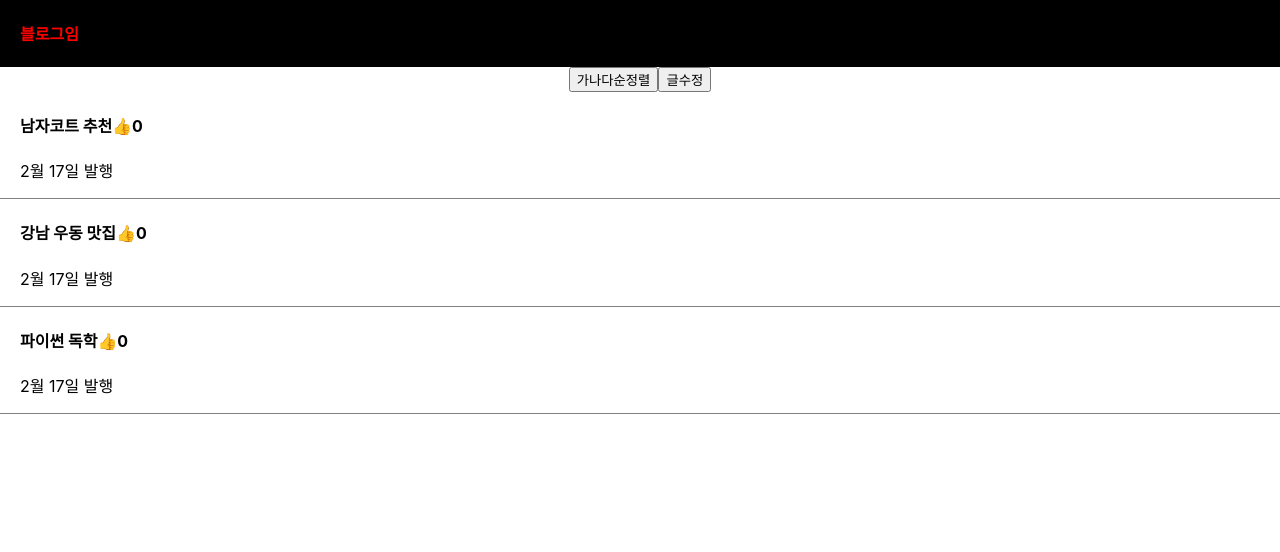
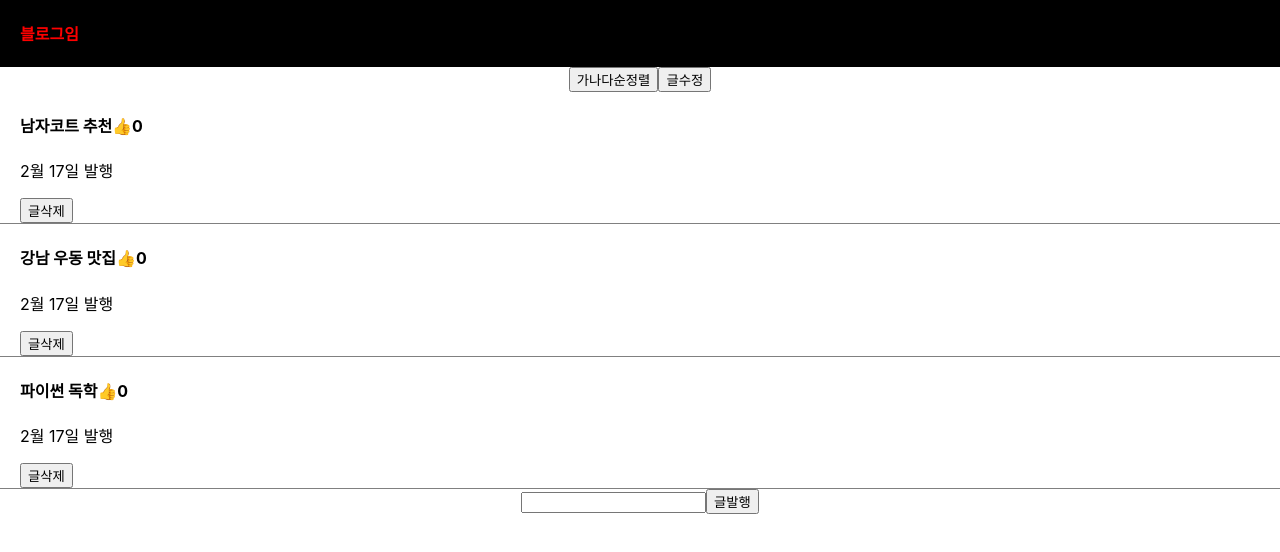
Before and after one commit to kwon6504/React-Study, a React (Create React App) app: page / in a window 1280 px wide. Shown: the top 552 px of the page. Built offline with nearby package versions, Linux system fonts and the light colour scheme.

Commit message:
input태그 기능 및 배열추가삭제

```diff
--- a/src/App.js
+++ b/src/App.js
@@ -42,6 +42,9 @@ function App() {
   // [1,2,3].map(function(){
   //   return '112233';
   // })
+
+  let [title, setTitle] = useState(0);
+  let [입력값, 입력값변경] = useState('');
 
   return (
     <div className="App">
@@ -89,23 +92,44 @@ function App() {
         글제목.map(function (a, i) {
           return (
             <div className='list' key={i}>
-              <h4 onClick={() => { setModal(!modal) }}>{글제목[i]}
-                <span onClick={() => {
+              <h4 onClick={() => { setModal(!modal); setTitle(i) }}>{글제목[i]}
+                <span onClick={(e) => {
+                  // 상위html로 퍼지는 이벤트 버블링을 막고싶으면 e.stopPropagation()를 추가하면된다.
+                  e.stopPropagation();
                   let up = [...따봉];
                   up[i] = up[i]+1;
                   따봉변경(up);
                  }}>👍</span>{따봉[i]}
               </h4>
               <p>2월 17일 발행</p>
+              <button onClick={(e)=>{
+                let remove = [...글제목];
+                remove.splice(i,1);
+                글제목변경(remove);
+              }}>글삭제</button>
             </div>
           )
         })
       }
 
+      {/* <input> 태그
+      뭔가 입력시 코드실행하고 싶으면 onChange/onInput */}
+      <input onChange={(e)=>{ 입력값변경(e.target.value);
+        console.log(입력값);
+        }}></input>
+      <button onClick={()=>{
+        글제목변경([입력값, ...글제목]);
+        // {글제목.push(입력값)}
+        //코딩애플 답
+        // let copy = [...글제목];
+        // copy.unshift(입력값);
+        // 글제목변경(copy);
+      }}>글발행</button>
+
       {
         // if같은 자바 문법 사용불가 대신 삼항연산자 사용가능(ternary operator)
         // 조건식 ? 참일때 실행할 코드 : 거짓일 때 실행할 코드
-        modal == true ? <Modal color="skyblue" 글제목={글제목} 글제목변경={글제목변경}></Modal> : null
+        modal == true ? <Modal color="skyblue" 글제목={글제목} 글제목변경={글제목변경} title={title}></Modal> : null
       }
 
     </div>
@@ -130,9 +154,10 @@ function Modal(props) {
     //의미 없는 div 만들기 싫을때 <></>사용가능하다
     <>
       <div className='modal' style={{background : props.color}}>
-        <h4>{props.글제목[0]}</h4>
+        <h4>{props.글제목[props.title]}</h4>
         <p>날짜</p>
         <p>상세내용</p>
+        {/* 코딩애플 방식 button onClick={()=>{props.글제목변경(['여자 코트 추천','강남 우동 맛집', '파이썬 독학'])}} */}
         <button onClick={()=>{
           let copy = [...props.글제목];
           copy[0] = '여자 코트 추천';
```
